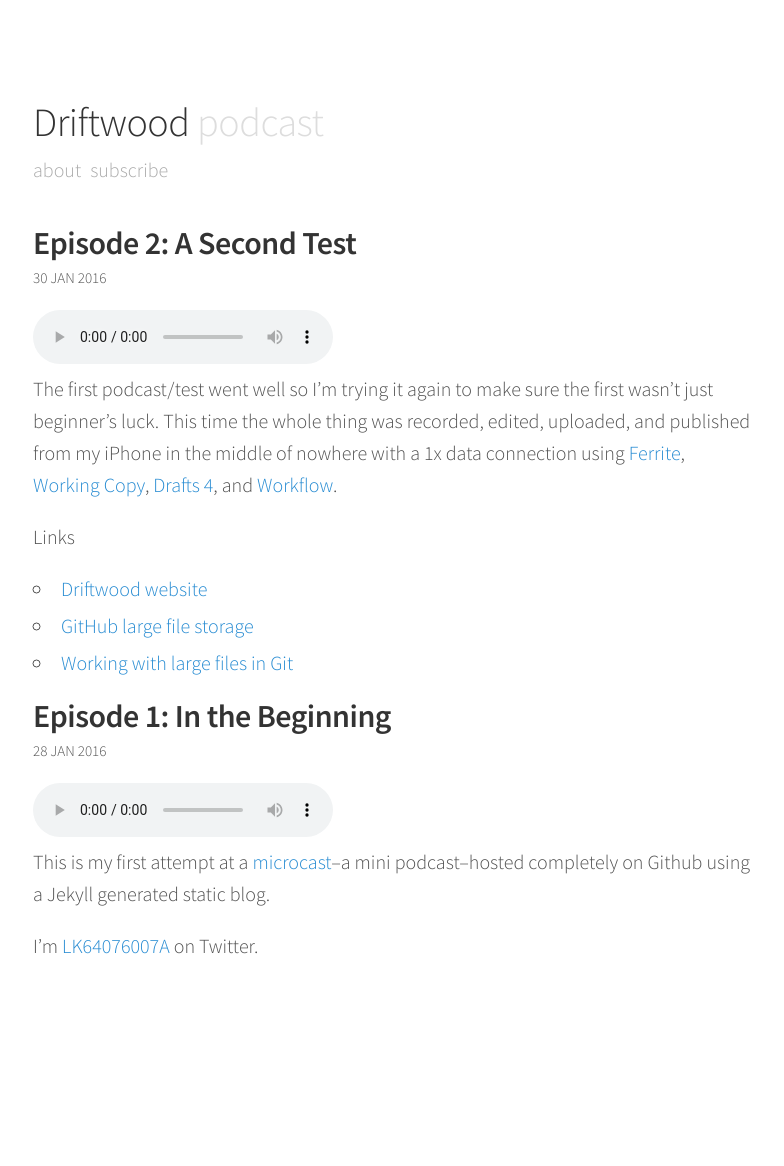
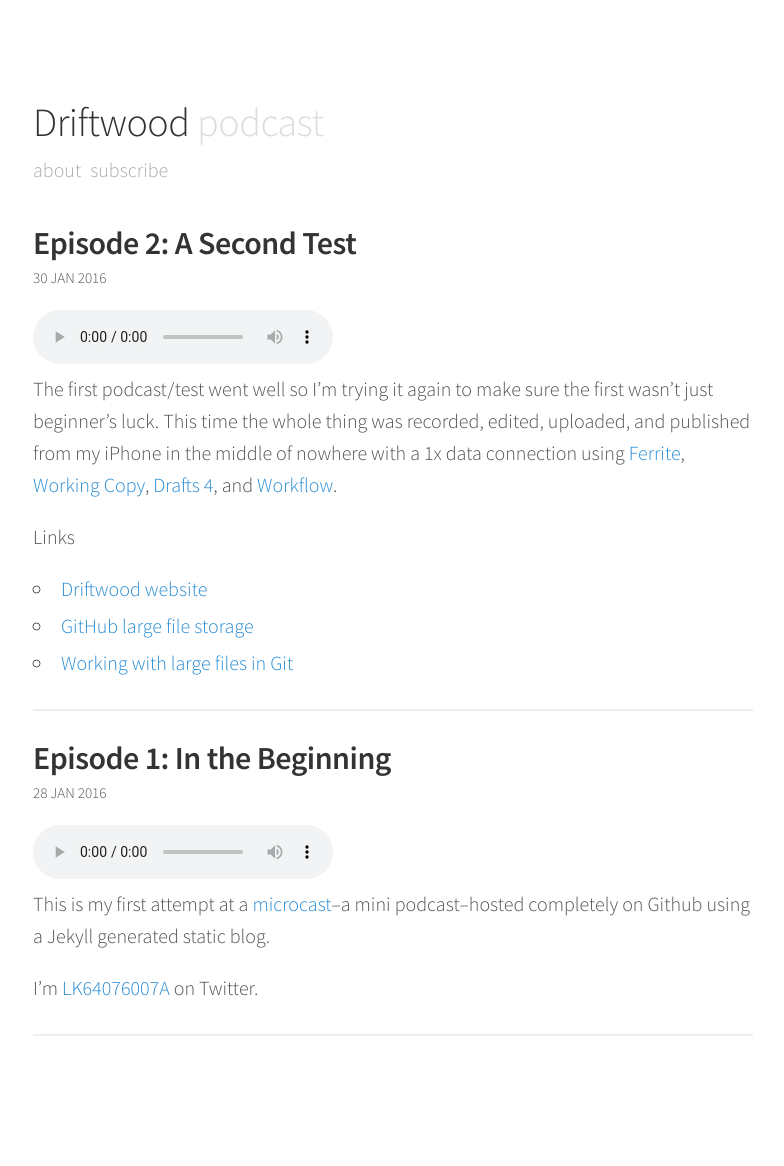
Before and after one commit to LK64076007A/microcast, a Jekyll site: the page built from index.html, in a window 1280 px wide. Shown: the whole page, without its empty margins (247-1031 px from the left). Built offline with Jekyll 4.4.1, drawn with Linux system fonts in a browser that asks for light colours; before the commit the page ends 1082 px from its top, so only the background shows below that.

Commit message:
Added read, deleted unneeded files

```diff
--- a/_sass/_base.scss
+++ /dev/null
@@ -1,206 +0,0 @@
-/**
- * Reset some basic elements
- */
-body, h1, h2, h3, h4, h5, h6,
-p, blockquote, pre, hr,
-dl, dd, ol, ul, figure {
-    margin: 0;
-    padding: 0;
-}
-
-
-
-/**
- * Basic styling
- */
-body {
-    font: $base-font-weight #{$base-font-size}/#{$base-line-height} $base-font-family;
-    color: $text-color;
-    background-color: $background-color;
-    -webkit-text-size-adjust: 100%;
-    -webkit-font-feature-settings: "kern" 1;
-    -moz-font-feature-settings: "kern" 1;
-    -o-font-feature-settings: "kern" 1;
-    font-feature-settings: "kern" 1;
-    font-kerning: normal;
-}
-
-
-
-/**
- * Set `margin-bottom` to maintain vertical rhythm
- */
-h1, h2, h3, h4, h5, h6,
-p, blockquote, pre,
-ul, ol, dl, figure,
-%vertical-rhythm {
-    margin-bottom: $spacing-unit / 2;
-}
-
-
-
-/**
- * Images
- */
-img {
-    max-width: 100%;
-    vertical-align: middle;
-}
-
-
-
-/**
- * Figures
- */
-figure > img {
-    display: block;
-}
-
-figcaption {
-    font-size: $small-font-size;
-}
-
-
-
-/**
- * Lists
- */
-ul, ol {
-    margin-left: $spacing-unit;
-}
-
-li {
-    > ul,
-    > ol {
-         margin-bottom: 0;
-    }
-}
-
-
-
-/**
- * Headings
- */
-h1, h2, h3, h4, h5, h6 {
-    font-weight: $base-font-weight;
-}
-
-
-
-/**
- * Links
- */
-a {
-    color: $brand-color;
-    text-decoration: none;
-
-    &:visited {
-        color: darken($brand-color, 15%);
-    }
-
-    &:hover {
-        color: $text-color;
-        text-decoration: underline;
-    }
-}
-
-
-
-/**
- * Blockquotes
- */
-blockquote {
-    color: $grey-color;
-    border-left: 4px solid $grey-color-light;
-    padding-left: $spacing-unit / 2;
-    font-size: 18px;
-    letter-spacing: -1px;
-    font-style: italic;
-
-    > :last-child {
-        margin-bottom: 0;
-    }
-}
-
-
-
-/**
- * Code formatting
- */
-pre,
-code {
-    font-size: 15px;
-    border: 1px solid $grey-color-light;
-    border-radius: 3px;
-    background-color: #eef;
-}
-
-code {
-    padding: 1px 5px;
-}
-
-pre {
-    padding: 8px 12px;
-    overflow-x: auto;
-
-    > code {
-        border: 0;
-        padding-right: 0;
-        padding-left: 0;
-    }
-}
-
-
-
-/**
- * Wrapper
- */
-.wrapper {
-    max-width: -webkit-calc(#{$content-width} - (#{$spacing-unit} * 2));
-    max-width:         calc(#{$content-width} - (#{$spacing-unit} * 2));
-    margin-right: auto;
-    margin-left: auto;
-    padding-right: $spacing-unit;
-    padding-left: $spacing-unit;
-    @extend %clearfix;
-
-    @include media-query($on-laptop) {
-        max-width: -webkit-calc(#{$content-width} - (#{$spacing-unit}));
-        max-width:         calc(#{$content-width} - (#{$spacing-unit}));
-        padding-right: $spacing-unit / 2;
-        padding-left: $spacing-unit / 2;
-    }
-}
-
-
-
-/**
- * Clearfix
- */
-%clearfix {
-
-    &:after {
-        content: "";
-        display: table;
-        clear: both;
-    }
-}
-
-
-
-/**
- * Icons
- */
-.icon {
-
-    > svg {
-        display: inline-block;
-        width: 16px;
-        height: 16px;
-        vertical-align: middle;
-
-        path {
-            fill: $grey-color;
-        }
-    }
-}
--- a/_sass/_layout.scss
+++ /dev/null
@@ -1,242 +0,0 @@
-/**
- * Site header
- */
-.site-header {
-    border-top: 5px solid $grey-color-dark;
-    border-bottom: 1px solid $grey-color-light;
-    min-height: 56px;
-
-    // Positioning context for the mobile navigation icon
-    position: relative;
-}
-
-.site-title {
-    font-size: 26px;
-    font-weight: 300;
-    line-height: 56px;
-    letter-spacing: -1px;
-    margin-bottom: 0;
-    float: left;
-
-    &,
-    &:visited {
-        color: $grey-color-dark;
-    }
-}
-
-.site-nav {
-    float: right;
-    line-height: 56px;
-
-    .menu-icon {
-        display: none;
-    }
-
-    .page-link {
-        color: $text-color;
-        line-height: $base-line-height;
-
-        // Gaps between nav items, but not on the last one
-        &:not(:last-child) {
-            margin-right: 20px;
-        }
-    }
-
-    @include media-query($on-palm) {
-        position: absolute;
-        top: 9px;
-        right: $spacing-unit / 2;
-        background-color: $background-color;
-        border: 1px solid $grey-color-light;
-        border-radius: 5px;
-        text-align: right;
-
-        .menu-icon {
-            display: block;
-            float: right;
-            width: 36px;
-            height: 26px;
-            line-height: 0;
-            padding-top: 10px;
-            text-align: center;
-
-            > svg {
-                width: 18px;
-                height: 15px;
-
-                path {
-                    fill: $grey-color-dark;
-                }
-            }
-        }
-
-        .trigger {
-            clear: both;
-            display: none;
-        }
-
-        &:hover .trigger {
-            display: block;
-            padding-bottom: 5px;
-        }
-
-        .page-link {
-            display: block;
-            padding: 5px 10px;
-
-            &:not(:last-child) {
-                margin-right: 0;
-            }
-            margin-left: 20px;
-        }
-    }
-}
-
-
-
-/**
- * Site footer
- */
-.site-footer {
-    border-top: 1px solid $grey-color-light;
-    padding: $spacing-unit 0;
-}
-
-.footer-heading {
-    font-size: 18px;
-    margin-bottom: $spacing-unit / 2;
-}
-
-.contact-list,
-.social-media-list {
-    list-style: none;
-    margin-left: 0;
-}
-
-.footer-col-wrapper {
-    font-size: 15px;
-    color: $grey-color;
-    margin-left: -$spacing-unit / 2;
-    @extend %clearfix;
-}
-
-.footer-col {
-    float: left;
-    margin-bottom: $spacing-unit / 2;
-    padding-left: $spacing-unit / 2;
-}
-
-.footer-col-1 {
-    width: -webkit-calc(35% - (#{$spacing-unit} / 2));
-    width:         calc(35% - (#{$spacing-unit} / 2));
-}
-
-.footer-col-2 {
-    width: -webkit-calc(20% - (#{$spacing-unit} / 2));
-    width:         calc(20% - (#{$spacing-unit} / 2));
-}
-
-.footer-col-3 {
-    width: -webkit-calc(45% - (#{$spacing-unit} / 2));
-    width:         calc(45% - (#{$spacing-unit} / 2));
-}
-
-@include media-query($on-laptop) {
-    .footer-col-1,
-    .footer-col-2 {
-        width: -webkit-calc(50% - (#{$spacing-unit} / 2));
-        width:         calc(50% - (#{$spacing-unit} / 2));
-    }
-
-    .footer-col-3 {
-        width: -webkit-calc(100% - (#{$spacing-unit} / 2));
-        width:         calc(100% - (#{$spacing-unit} / 2));
-    }
-}
-
-@include media-query($on-palm) {
-    .footer-col {
-        float: none;
-        width: -webkit-calc(100% - (#{$spacing-unit} / 2));
-        width:         calc(100% - (#{$spacing-unit} / 2));
-    }
-}
-
-
-
-/**
- * Page content
- */
-.page-content {
-    padding: $spacing-unit 0;
-}
-
-.page-heading {
-    font-size: 20px;
-}
-
-.post-list {
-    margin-left: 0;
-    list-style: none;
-
-    > li {
-        margin-bottom: $spacing-unit;
-    }
-}
-
-.post-meta {
-    font-size: $small-font-size;
-    color: $grey-color;
-}
-
-.post-link {
-    display: block;
-    font-size: 24px;
-}
-
-
-
-/**
- * Posts
- */
-.post-header {
-    margin-bottom: $spacing-unit;
-}
-
-.post-title {
-    font-size: 42px;
-    letter-spacing: -1px;
-    line-height: 1;
-
-    @include media-query($on-laptop) {
-        font-size: 36px;
-    }
-}
-
-.post-content {
-    margin-bottom: $spacing-unit;
-
-    h2 {
-        font-size: 32px;
-
-        @include media-query($on-laptop) {
-            font-size: 28px;
-        }
-    }
-
-    h3 {
-        font-size: 26px;
-
-        @include media-query($on-laptop) {
-            font-size: 22px;
-        }
-    }
-
-    h4 {
-        font-size: 20px;
-
-        @include media-query($on-laptop) {
-            font-size: 18px;
-        }
-    }
-}
--- a/_sass/_syntax-highlighting.scss
+++ /dev/null
@@ -1,71 +0,0 @@
-/**
- * Syntax highlighting styles
- */
-.highlight {
-    background: #fff;
-    @extend %vertical-rhythm;
-
-    .highlighter-rouge & {
-      background: #eef;
-    }
-
-    .c     { color: #998; font-style: italic } // Comment
-    .err   { color: #a61717; background-color: #e3d2d2 } // Error
-    .k     { font-weight: bold } // Keyword
-    .o     { font-weight: bold } // Operator
-    .cm    { color: #998; font-style: italic } // Comment.Multiline
-    .cp    { color: #999; font-weight: bold } // Comment.Preproc
-    .c1    { color: #998; font-style: italic } // Comment.Single
-    .cs    { color: #999; font-weight: bold; font-style: italic } // Comment.Special
-    .gd    { color: #000; background-color: #fdd } // Generic.Deleted
-    .gd .x { color: #000; background-color: #faa } // Generic.Deleted.Specific
-    .ge    { font-style: italic } // Generic.Emph
-    .gr    { color: #a00 } // Generic.Error
-    .gh    { color: #999 } // Generic.Heading
-    .gi    { color: #000; background-color: #dfd } // Generic.Inserted
-    .gi .x { color: #000; background-color: #afa } // Generic.Inserted.Specific
-    .go    { color: #888 } // Generic.Output
-    .gp    { color: #555 } // Generic.Prompt
-    .gs    { font-weight: bold } // Generic.Strong
-    .gu    { color: #aaa } // Generic.Subheading
-    .gt    { color: #a00 } // Generic.Traceback
-    .kc    { font-weight: bold } // Keyword.Constant
-    .kd    { font-weight: bold } // Keyword.Declaration
-    .kp    { font-weight: bold } // Keyword.Pseudo
-    .kr    { font-weight: bold } // Keyword.Reserved
-    .kt    { color: #458; font-weight: bold } // Keyword.Type
-    .m     { color: #099 } // Literal.Number
-    .s     { color: #d14 } // Literal.String
-    .na    { color: #008080 } // Name.Attribute
-    .nb    { color: #0086B3 } // Name.Builtin
-    .nc    { color: #458; font-weight: bold } // Name.Class
-    .no    { color: #008080 } // Name.Constant
-    .ni    { color: #800080 } // Name.Entity
-    .ne    { color: #900; font-weight: bold } // Name.Exception
-    .nf    { color: #900; font-weight: bold } // Name.Function
-    .nn    { color: #555 } // Name.Namespace
-    .nt    { color: #000080 } // Name.Tag
-    .nv    { color: #008080 } // Name.Variable
-    .ow    { font-weight: bold } // Operator.Word
-    .w     { color: #bbb } // Text.Whitespace
-    .mf    { color: #099 } // Literal.Number.Float
-    .mh    { color: #099 } // Literal.Number.Hex
-    .mi    { color: #099 } // Literal.Number.Integer
-    .mo    { color: #099 } // Literal.Number.Oct
-    .sb    { color: #d14 } // Literal.String.Backtick
-    .sc    { color: #d14 } // Literal.String.Char
-    .sd    { color: #d14 } // Literal.String.Doc
-    .s2    { color: #d14 } // Literal.String.Double
-    .se    { color: #d14 } // Literal.String.Escape
-    .sh    { color: #d14 } // Literal.String.Heredoc
-    .si    { color: #d14 } // Literal.String.Interpol
-    .sx    { color: #d14 } // Literal.String.Other
-    .sr    { color: #009926 } // Literal.String.Regex
-    .s1    { color: #d14 } // Literal.String.Single
-    .ss    { color: #990073 } // Literal.String.Symbol
-    .bp    { color: #999 } // Name.Builtin.Pseudo
-    .vc    { color: #008080 } // Name.Variable.Class
-    .vg    { color: #008080 } // Name.Variable.Global
-    .vi    { color: #008080 } // Name.Variable.Instance
-    .il    { color: #099 } // Literal.Number.Integer.Long
-}
--- a/css/main.scss
+++ /dev/null
@@ -1,53 +0,0 @@
----
-# Only the main Sass file needs front matter (the dashes are enough)
----
-@charset "utf-8";
-
-
-
-// Our variables
-$base-font-family: "Helvetica Neue", Helvetica, Arial, sans-serif;
-$base-font-size:   16px;
-$base-font-weight: 400;
-$small-font-size:  $base-font-size * 0.875;
-$base-line-height: 1.5;
-
-$spacing-unit:     30px;
-
-$text-color:       #111;
-$background-color: #fdfdfd;
-$brand-color:      #2a7ae2;
-
-$grey-color:       #828282;
-$grey-color-light: lighten($grey-color, 40%);
-$grey-color-dark:  darken($grey-color, 25%);
-
-// Width of the content area
-$content-width:    800px;
-
-$on-palm:          600px;
-$on-laptop:        800px;
-
-
-
-// Use media queries like this:
-// @include media-query($on-palm) {
-//     .wrapper {
-//         padding-right: $spacing-unit / 2;
-//         padding-left: $spacing-unit / 2;
-//     }
-// }
-@mixin media-query($device) {
-    @media screen and (max-width: $device) {
-        @content;
-    }
-}
-
-
-
-// Import partials from `sass_dir` (defaults to `_sass`)
-@import
-        "base",
-        "layout",
-        "syntax-highlighting"
-;
--- a/index.html
+++ b/index.html
@@ -25,6 +25,7 @@ layout: default
     </div>
     <div class="postcontent">
       <time>{{ post.content }}</time>
+        <hr>
     </div>
   </div>
 {% endfor %}
```
Also changed, not shown: _includes/footer.html (deleted, +0 -38 lines), _includes/head.html (deleted, +0 -12 lines), _includes/header.html (deleted, +0 -27 lines), README.md (added).
